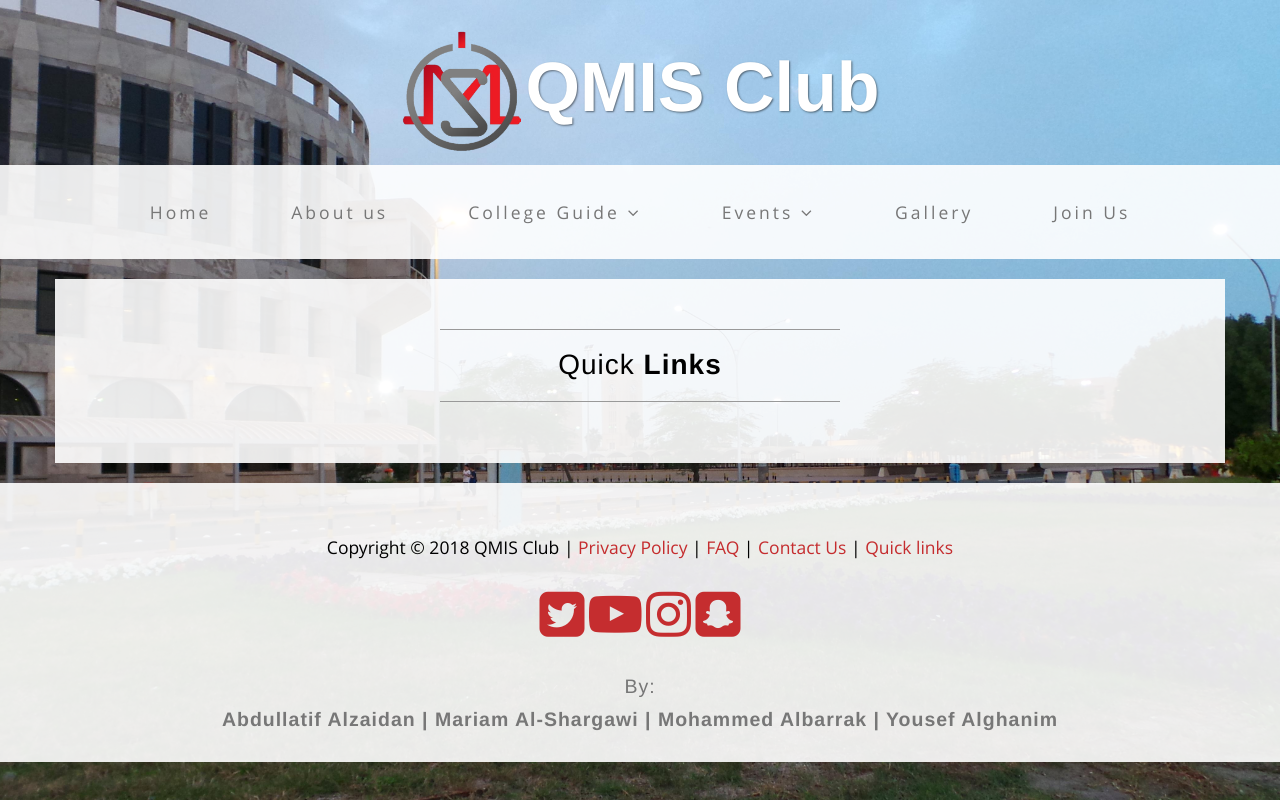
After one commit to QMIS-club/qmisclub, a Django app: page /quick_links/ in a window 1280 px wide. The commit adds this page. Run offline with Django 3.2, Linux system fonts and the light colour scheme; data that the repository does not hold is empty; parts of the project's set-up code (start-up, migrations or seed data) failed here and were passed over; some libraries are stand-ins or nearby versions.

Commit message:
quick links page has been added and department map has been added

```diff
--- a/club/templates/contact_us.html
+++ b/club/templates/contact_us.html
@@ -47,14 +47,16 @@ Have any questions, suggestions or complaints? Feel free to share it with us at
                                 <h4><b>Developers</b></h4>
                                 <p>Email: <ul style="margin-left: 20px">
                                             <li>
-                                            abdullatifalzaidan@gmail.com (Abdullatif Al-Zaidan, Project Manager)
+                                            abdullatifalzaidan@gmail.com (Abdullatif Alzaidan, Project Manager)
                                           </li>
                                           <li>
-                                          yousefmon@gmail.com (Yousef Al-Ghanim, Programmer)
+                                          yousefmon@gmail.com (Yousef Alghanim, Programmer)
                                         </li>
                                         <li>
                                           nsoulper@gmail.com (Mohammed Albarrak, Programmer)
                                         </li>
+                                        <li>
+                                          mariam_alshargawi@hotmail.com (Mariam Alshargawi, content/design)
                                         </ul>
                                           </p>
                                 <p>Email: qmiswebsiteteam@gmail.com</p>
--- /dev/null
+++ b/club/templates/quick_links.html
@@ -0,0 +1,27 @@
+{% extends "base.html"%} {% block content %}
+<title>
+  {%block title%} Quick Links {%endblock%}
+</title>
+
+
+<div class="container">
+  <div class="row">
+    <div class="box">
+      <div class="col-lg-12">
+        <hr>
+        <h1 class="intro-text text-center">Quick
+                  <strong>Links</strong>
+              </h1>
+        <hr>
+        <p class = 'col-md-3'></p>
+        <p class = 'col-md-9'>{% for link in links %}
+          <i class="fa fa-link" aria-hidden="true" style="color:#c52d2f"></i> <a style="color:black" href='{{link.url}}'> {{link.name}}</a>
+          <br> {% endfor %}
+
+        </p>
+
+      </div>
+    </div>
+  </div>
+</div>
+{%endblock%}
--- a/club/views.py
+++ b/club/views.py
@@ -4,7 +4,7 @@ from django.conf import settings
 from django.core.mail import EmailMessage
 from django.contrib import messages
 from .forms import JoinForm
-from .models import Picture, Member, Video, Category, WelcomingWord, HomePageVideo,ContactUsVideo
+from .models import Picture, Member, Video, Category, WelcomingWord, HomePageVideo,ContactUsVideo,QuickLinks
 from .models import FAQ as FAQModel
 from club.instagram_api_reader import InstagramReader
 from django.views.static import serve
@@ -97,6 +97,10 @@ def contact_us(request):
     obj = ContactUsVideo.objects.all()
     return render(request, 'contact_us.html',{'video':obj})
 
+def quick_links(request):
+    '''This function will get all the quick links'''
+    obj = QuickLinks.objects.all().order_by('name')
+    return render(request, 'quick_links.html',{'links':obj})
 
 
 def handler404(request):
--- a/department/models.py
+++ b/department/models.py
@@ -39,7 +39,7 @@ class FacultyMember(models.Model):
             im = im.resize((1280, int(1280 / aspect_ratio)))
 
             # after modifications, save it to the output
-            im.save(output, format='JPEG', quality=70)
+            im.save(output, format='JPEG', quality=80)
             output.seek(0)
 
             # change the imagefield value to be the newley modifed image value
@@ -81,7 +81,8 @@ class Document(models.Model):
     NAMES = (('MIS Curriculum Guide', 'MIS Curriculum Guide'),
              ('OSCM Curriculum Guide', 'OSCM Curriculum Guide'),
              ('All Other CBA Courses', 'All Other CBA Courses'),
-             ('Student Placement', 'Student Placement'))
+             ('Student Placement', 'Student Placement'),
+             ('Department Map', 'Department Map'))
     name = models.CharField("Name", null=True, choices=sorted(
         NAMES), max_length=64, blank=False, unique=True)
     document = models.FileField(null=False)
--- a/department/urls.py
+++ b/department/urls.py
@@ -9,5 +9,6 @@ urlpatterns = [
     url(r'^faculty_members/$', views.faculty_members,
         name='faculty_members'),
     url(r'^faculty_member/(?P<member_id>\d+)/profile/$',views.faculty_member_profile,name='faculty_member_profile',),
-    url(r'^downloads/$', views.downloads, name='downloads')
+    url(r'^downloads/$', views.downloads, name='downloads'),
+    url(r'^department_map/$', views.department_map, name='department_map')
 ]
--- a/events/models.py
+++ b/events/models.py
@@ -33,10 +33,10 @@ class Event(models.Model):
             output = BytesIO()
 
             # Resize/modify the image
-            im = im.resize((1280, int(1280/aspect_ratio)))
+            im = im.resize((1280, 720))
 
             # after modifications, save it to the output
-            im.save(output, format='JPEG', quality=70)
+            im.save(output, format='JPEG', quality=90)
             output.seek(0)
 
             # change the imagefield value to be the newley modifed image value
--- a/events/templates/view_event.html
+++ b/events/templates/view_event.html
@@ -2,6 +2,11 @@
 <title>
     {%block title%} {{event.name}}{%endblock%}
 </title>
+<style>
+  .carousel .item img {
+    height: 525px;
+  }
+</style>
 <div class="container">
     <div class="box">
         <div class="col-lg-12 text-center">
--- a/qmisclub/templates/base.html
+++ b/qmisclub/templates/base.html
@@ -69,8 +69,9 @@ background-size: cover;
                         <ul class="dropdown-menu" style="width:100%;">
                             <li><a href="{% url 'major_guide'%}">Majors guide</a></li>
                             <li><a href="{% url 'faculty_members'%}">Faculty members</a></li>
+                            <li><a href="{% url 'department_map'%}">Department map</a></li>
                             <li><a href="{% url 'useful'%}">Useful Videos</a></li>
-                            <!-- <li><a href="{% url 'downloads'%}">Downloads</a></li> -->
+                            <li><a href="{% url 'downloads'%}">Downloads</a></li>
                         </ul>
                     </li>
                     <li class="dropdown">
@@ -101,7 +102,7 @@ background-size: cover;
         <div class="container">
             <div class="row">
                 <div class="col-lg-12 text-center">
-                    <p style="padding-bottom: 5px">Copyright &copy; 2018 QMIS Club | <a href="{% url 'privacy_policy' %}"> Privacy Policy</a> | <a href="{% url 'FAQ' %}"> FAQ</a> | <a href="{% url 'contact_us' %}"> Contact Us</a>
+                    <p style="padding-bottom: 5px">Copyright &copy; 2018 QMIS Club | <a href="{% url 'privacy_policy' %}"> Privacy Policy</a> | <a href="{% url 'FAQ' %}"> FAQ</a> | <a href="{% url 'contact_us' %}"> Contact Us</a> | <a href="{% url 'quick_links' %}"> Quick links</a>
                         <br>
                         <br>
                         <a href="https://www.twitter.com/qmisclub_ku" target="_blank"><i class="fa fa-twitter-square fa-3x" aria-hidden="true"></i></a>
--- a/qmisclub/urls.py
+++ b/qmisclub/urls.py
@@ -13,6 +13,7 @@ urlpatterns = [
     url(r'^term_of_use$', TemplateView.as_view(template_name='term_of_use.html'), name = 'term_of_use'),
     url(r'^college_guide/$',TemplateView.as_view(template_name='college_guide.html'),
     name='college_guide'),
+    url(r'^quick_links/$',views.quick_links,name='quick_links'),
     url(r'^FAQ$', views.FAQ,name='FAQ'),
     url(r'^$', views.index,name='index')
 
```
Also changed, not shown: club/admin.py (+7 -1 lines), club/models.py (+12 -1 lines), department/templates/department_map.html (added, +18 -0 lines), department/views.py (+7 -1 lines), qmisclub/assets/js/jquery.prettyPhoto.js, static/js/jquery.prettyPhoto.js.
